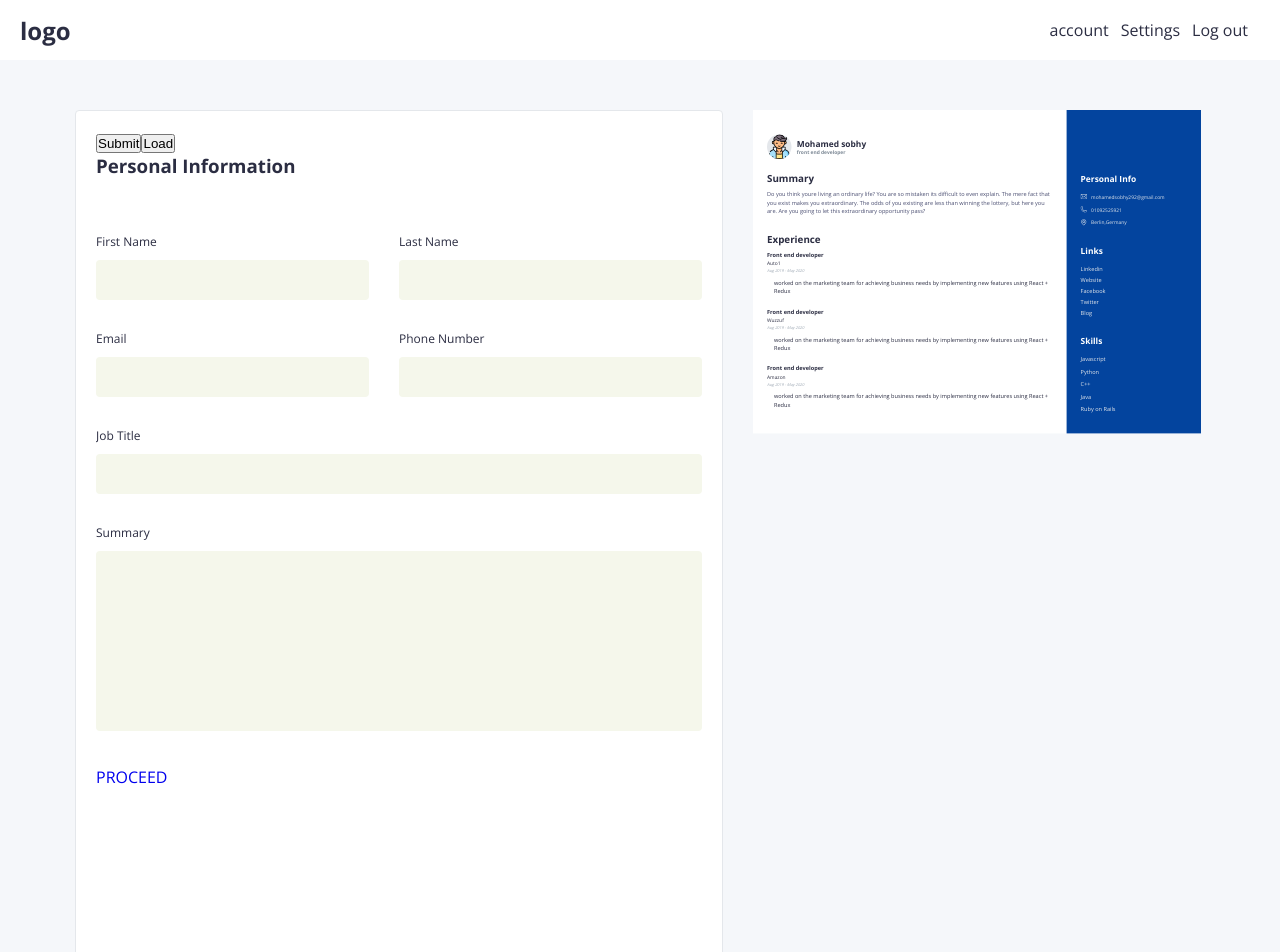
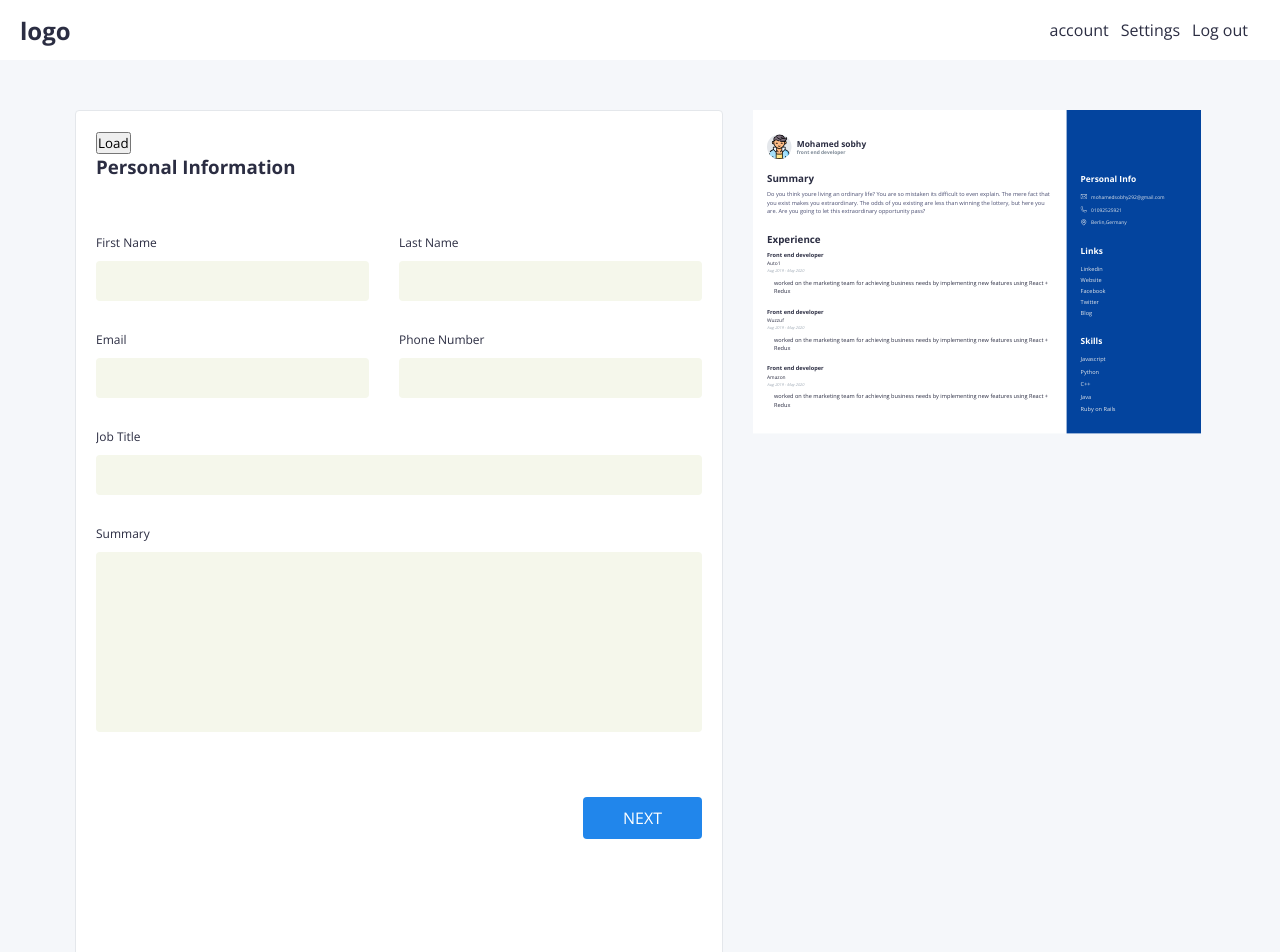
Before and after one commit to Mohamedsobhy292/cvbuddy, a React (Create React App) app in the folder client/: page /build-resume in a window 1280 px wide. Shown: the top 952 px of the page. Built offline with nearby package versions, Linux system fonts and the light colour scheme.

Commit message:
feat: added routes file

```diff
--- a/client/src/pages/build-resume/BuildResume.module.scss
+++ b/client/src/pages/build-resume/BuildResume.module.scss
@@ -148,3 +148,16 @@
 .sectionContainer {
     margin-bottom: 50px;
 }
+
+.navigation {
+    display: flex;
+    margin-top: 30px;
+}
+
+.nextBtn {
+    background: $primary-color;
+    margin-left: auto;
+    color: #fff;
+    padding: 10px 40px;
+    border-radius: 4px;
+}
--- a/client/src/pages/build-resume/components/form/index.js
+++ b/client/src/pages/build-resume/components/form/index.js
@@ -5,6 +5,8 @@ import { Routes, Route } from 'react-router-dom'
 import { AppContext } from 'shared/context/appContext'
 import { PersonalInformation } from './personalInformation'
 import { WorkHistory } from './workHistory'
+import { Skills } from './skills'
+import { routes } from 'routes'
 
 const BuiledResumeForm = () => {
     const methods = useForm()
@@ -27,16 +29,21 @@ const BuiledResumeForm = () => {
     return (
         <FormContext {...methods}>
             <form onSubmit={handleSubmit(onSubmit)}>
-                <button>Submit</button>
+                {/* <button>Submit</button> */}
                 <button type="button" onClick={() => Load()}>
                     Load
                 </button>
                 <div>
                     <Routes>
                         <Route path="/" element={<PersonalInformation />} />
-                        <Route path="/workHistory" element={<WorkHistory />} />
-                        {/* <PersonalInformation /> */}
-                        {/* <WorkHistory /> */}
+                        <Route
+                            path={`/${routes.workHistory}`}
+                            element={<WorkHistory />}
+                        />
+                        <Route
+                            path={`/${routes.skills}`}
+                            element={<Skills />}
+                        />
                     </Routes>
                 </div>
             </form>
--- a/client/src/pages/build-resume/components/form/personalInformation/index.js
+++ b/client/src/pages/build-resume/components/form/personalInformation/index.js
@@ -5,6 +5,7 @@ import { FormTextArea } from 'shared/components/formComponents/formTextArea'
 import { AppContext } from 'shared/context/appContext'
 import { PersonalInformationField } from './personalInformationField'
 import { Link } from 'react-router-dom'
+import { routes } from 'routes'
 
 const PersonalInformation = () => {
     const { dispatch } = useContext(AppContext)
@@ -62,7 +63,13 @@ const PersonalInformation = () => {
                     handleFieldChange={handleFieldChange}
                 />
             </div>
-            <Link to="workHistory">PROCEED</Link>
+
+            {/* NAVIGATION */}
+            <div className={styles.navigation}>
+                <Link to={`${routes.workHistory}`} className={styles.nextBtn}>
+                    NEXT
+                </Link>
+            </div>
         </div>
     )
 }
--- /dev/null
+++ b/client/src/pages/build-resume/components/form/skills/index.js
@@ -0,0 +1,7 @@
+import React from 'react'
+
+const Skills = () => {
+    return <div>skills</div>
+}
+
+export { Skills }
--- a/client/src/pages/build-resume/components/form/workHistory/index.js
+++ b/client/src/pages/build-resume/components/form/workHistory/index.js
@@ -1,10 +1,12 @@
-import React, { useState, useRef, useEffect } from 'react'
+import React, { useState, useRef } from 'react'
 
 import styles from '../../../BuildResume.module.scss'
 import { WorkHistoryItem } from './workHistoryItem'
 import { Button } from 'shared/components/button'
 import { useFormContext, useFieldArray } from 'react-hook-form'
 import { useOnClickOutside } from 'shared/hooks/useClickOutside'
+import { Link } from 'react-router-dom'
+import { routes } from 'routes'
 
 const WorkHistory = () => {
     const [editMode, setEditMode] = useState(false)
@@ -51,6 +53,13 @@ const WorkHistory = () => {
             <Button onClick={handleAdd} variant="primary">
                 Add Experience
             </Button>
+
+            {/* NAVIGATION */}
+            <div className={styles.navigation}>
+                <Link to={`../${routes.skills}`} className={styles.nextBtn}>
+                    NEXT
+                </Link>
+            </div>
         </div>
     )
 }
--- a/client/src/pages/choose-template/index.js
+++ b/client/src/pages/choose-template/index.js
@@ -6,6 +6,7 @@ import styles from './ChooseTemplate.module.scss'
 import cvTemplate from './resume1.jpg'
 import { RadioButton } from 'shared/components/radioButton'
 import Arrow from './arrow-right'
+import { routes } from 'routes'
 
 const templates = [
     {
@@ -57,7 +58,7 @@ const ChooseTemplate = () => {
                 })}
             </ul>
 
-            <Link to="/build-resume" className={styles.proceedBtn}>
+            <Link to={`../${routes.buildResume}`} className={styles.proceedBtn}>
                 PROCEED
                 <span className={styles.arrow}>
                     <Arrow />
--- /dev/null
+++ b/client/src/routes.js
@@ -0,0 +1,7 @@
+const routes = {
+    buildResume: 'build-resume',
+    workHistory: 'work-history',
+    skills: 'skills',
+}
+
+export { routes }
--- a/client/src/shared/styles/globalStyles.scss
+++ b/client/src/shared/styles/globalStyles.scss
@@ -23,3 +23,7 @@ ul {
 a {
     text-decoration: none;
 }
+
+button {
+    font-family: 'Open Sans', sans-serif;
+}
```
